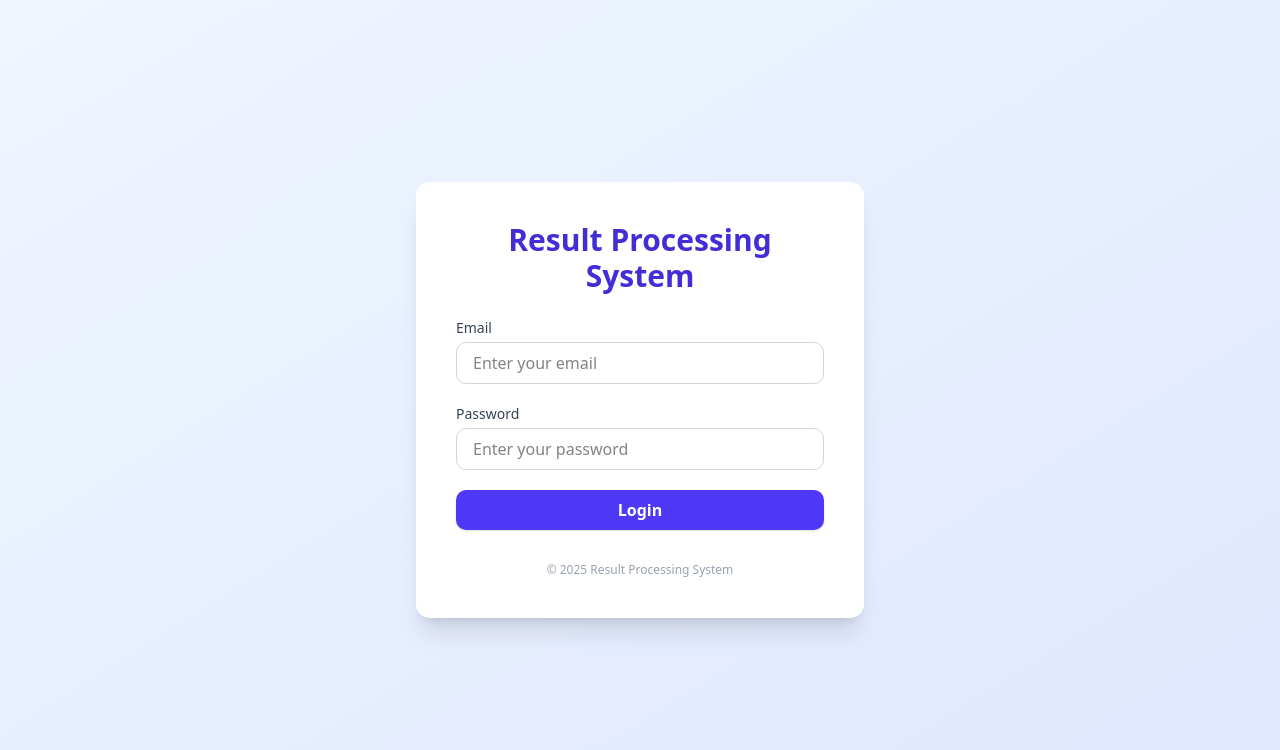
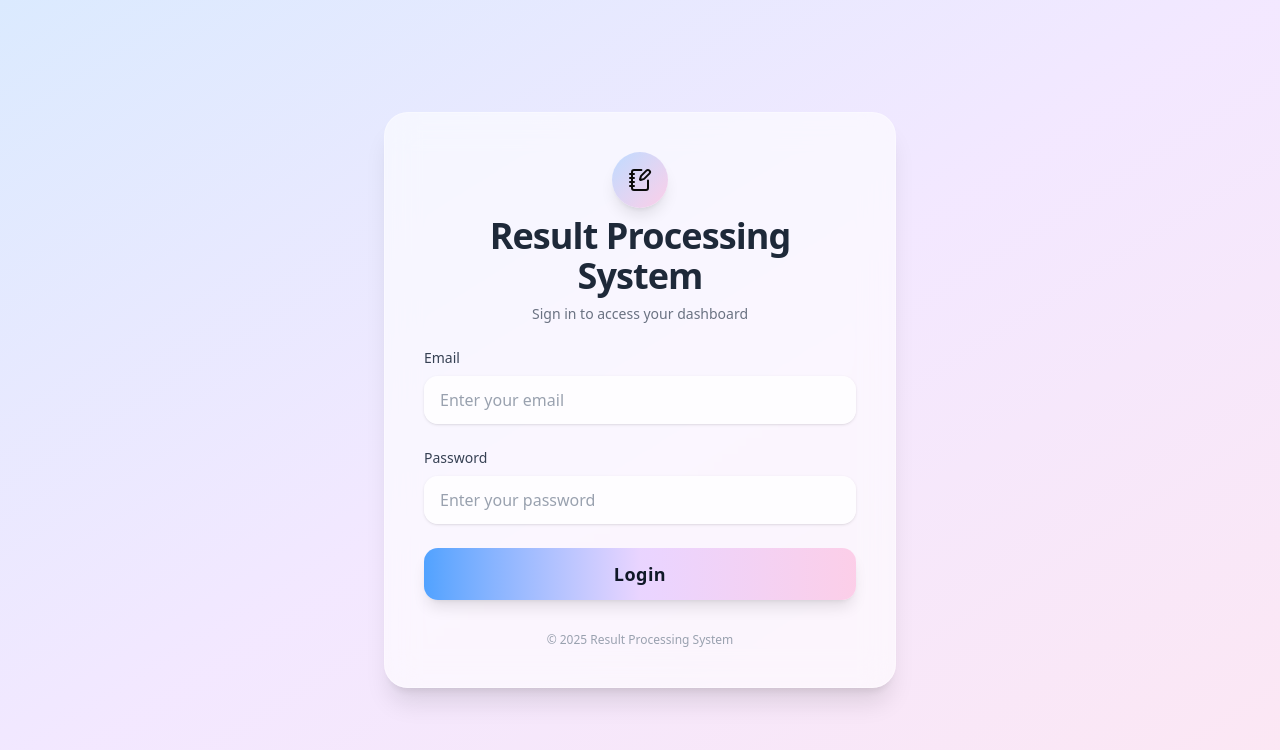
Before and after one commit to nafisreza/rps, a Next.js app: page / in a window 1280 px wide. Shown: the top 750 px of the page. Built offline with nearby package versions, Linux system fonts and the light colour scheme.

Commit message:
chore(ui): revamp login page

```diff
--- a/app/page.tsx
+++ b/app/page.tsx
@@ -1,5 +1,6 @@
 "use client";
 
+import { NotebookPen } from "lucide-react";
 import { signIn } from "next-auth/react";
 import { useRouter } from "next/navigation";
 import { useState } from "react";
@@ -33,44 +34,48 @@ export default function Home() {
   };
 
   return (
-    <div className="min-h-screen flex items-center justify-center bg-gradient-to-br from-blue-50 to-indigo-100">
-      <div className="bg-white shadow-xl rounded-xl p-10 w-full max-w-md">
-        <h2 className="text-3xl font-bold text-center mb-6 text-indigo-700">
-          Result Processing System
-        </h2>
-        <form onSubmit={handleSubmit} className="space-y-5">
-          <div>
-            <label className="block text-sm font-medium text-gray-700 mb-1">
-              Email
-            </label>
+    <div className="min-h-screen flex items-center justify-center bg-gradient-to-br from-blue-100 via-purple-100 to-pink-100">
+      <div className="relative w-full max-w-lg p-0">
+        <div className="absolute inset-0 rounded-3xl bg-white/60 backdrop-blur-lg shadow-xl border border-white/30" style={{ zIndex: 1 }}></div>
+        <div className="relative z-10 p-10 flex flex-col items-center">
+          <div className="mb-6 flex flex-col items-center">
+            <div className="bg-gradient-to-br from-blue-200 to-pink-200 rounded-full p-4 shadow-lg mb-2">
+              <NotebookPen />
+            </div>
+            <h2 className="text-4xl font-bold text-center mb-2 text-gray-800 tracking-tight">Result Processing System</h2>
+            <p className="text-sm text-gray-500 text-center">Sign in to access your dashboard</p>
+          </div>
+          <form onSubmit={handleSubmit} className="space-y-6 w-full">
+            <div className="flex flex-col gap-2">
+              <label className="text-sm font-medium text-gray-700">Email</label>
               <input
                 type="email"
                 value={email}
                 onChange={(e) => setEmail(e.target.value)}
                 required
-              className="w-full px-4 py-2 border border-gray-300 rounded-lg focus:outline-none focus:ring-2 focus:ring-indigo-400"
+                className="w-full px-4 py-3 border-none rounded-xl bg-white/80 shadow focus:outline-none focus:ring-2 focus:ring-blue-200 text-gray-800 placeholder-gray-400"
                 placeholder="Enter your email"
+                autoComplete="email"
               />
             </div>
-          <div>
-            <label className="block text-sm font-medium text-gray-700 mb-1">
-              Password
-            </label>
+            <div className="flex flex-col gap-2">
+              <label className="text-sm font-medium text-gray-700">Password</label>
               <input
                 type="password"
                 value={password}
                 onChange={(e) => setPassword(e.target.value)}
                 required
-              className="w-full px-4 py-2 border border-gray-300 rounded-lg focus:outline-none focus:ring-2 focus:ring-indigo-400"
+                className="w-full px-4 py-3 border-none rounded-xl bg-white/80 shadow focus:outline-none focus:ring-2 focus:ring-blue-200 text-gray-800 placeholder-gray-400"
                 placeholder="Enter your password"
+                autoComplete="current-password"
               />
             </div>
             {error && (
-            <div className="text-red-600 text-sm text-center">{error}</div>
+              <div className="text-red-600 text-sm text-center rounded-lg bg-red-50 py-2 px-4 shadow">{error}</div>
             )}
             <button
               type="submit"
-            className="w-full bg-indigo-600 hover:bg-indigo-700 text-white font-semibold py-2 rounded-lg transition-colors duration-200 shadow"
+              className="w-full bg-gradient-to-r from-blue-400 via-purple-200 to-pink-200 hover:from-blue-500 hover:to-pink-300 text-gray-900 font-bold py-3 rounded-xl shadow-lg transition-all duration-200 text-lg tracking-wide"
             >
               Login
             </button>
@@ -80,5 +85,6 @@ export default function Home() {
           </div>
         </div>
       </div>
+    </div>
   );
 }
```
Lines whose indentation alone changed are shown as unchanged.
